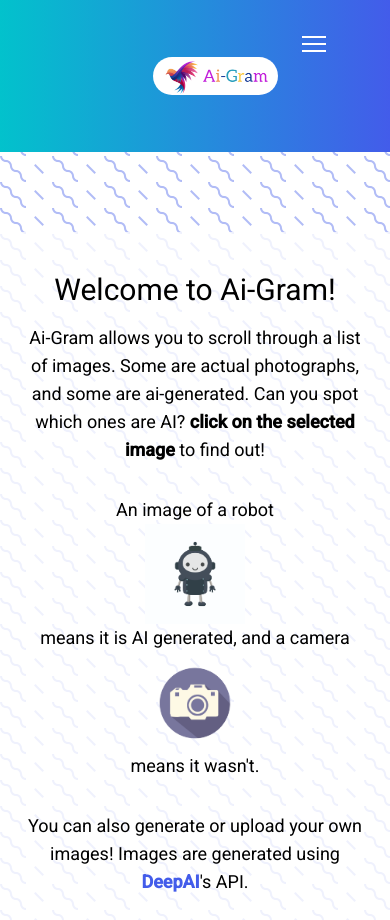
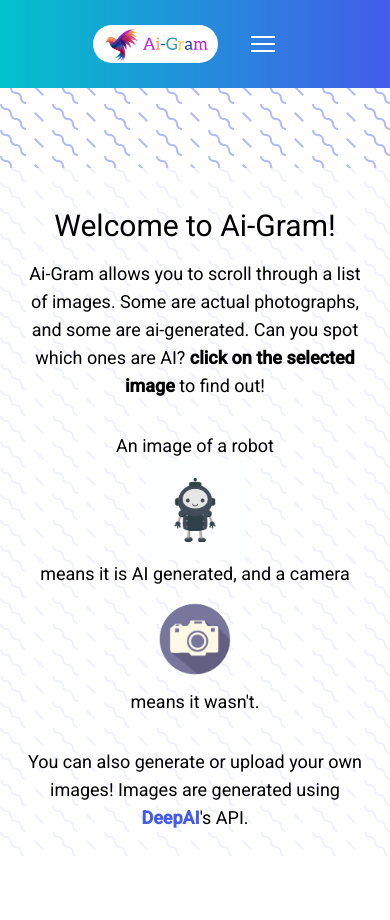
Before and after one commit to philippeducasse/cosee, a Next.js app: page /how in a window 390 px wide. After the commit the page ends 856 px from the top, so only its background shows below. Built offline with nearby package versions, Linux system fonts and the light colour scheme.

Commit message:
fixed navbar and ai parameter

```diff
--- a/app/components/Gallery.tsx
+++ b/app/components/Gallery.tsx
@@ -51,9 +51,8 @@
     // updated selectedIndex with current targetIndex
     selectedIndex.current = targetIndex;
     // update container width
-    galleryContainer.current!.style.transform = `translateX(calc(50% - ${
-      imageWidth * targetIndex + imageWidth * 0.4
-    }px))`;
+    galleryContainer.current!.style.transform = `translateX(calc(50% - ${imageWidth * targetIndex + imageWidth * 0.4
+      }px))`;
 
     let targetArrow = targetGalleryImage.querySelector(".corner");
     targetArrow!.classList.add("show-arrow");
@@ -100,6 +99,7 @@
       }
     }
   }, [filteredImages]);
+
 
   return (
     <div
@@ -148,7 +148,7 @@
               }}
             >
               <div className="details flex items-center justify-center flex-col mx-auto h-full">
-                {image.ai == true ? (
+                {image.ai ? (
                   <Image
                     src="/robot.png"
                     height={100}
--- a/app/components/UploadButton.tsx
+++ b/app/components/UploadButton.tsx
@@ -45,7 +45,7 @@
               imageUrl: imageUrl,
               createdAt: new Date(),
               tags: tags,
-              ai: `${generatedImage ? true : false}`
+              ai: !!generatedImage
             };
             await addDoc(collection(db, 'images'), imageCollection);
             setImage(null);
@@ -65,7 +65,6 @@
   };
 
   const handleSubmit = () => {
-    console.log("click");
     if (!tags.tag1 || !tags.tag2 || !tags.tag3) {
       setError('Please give your image three tags!')
     }
--- a/app/globals.css
+++ b/app/globals.css
@@ -23,8 +23,8 @@
 
 .hamburger {
   position: absolute;
-  left: 36%;
-  top: 44%;
+  top: 32%;
+  left: 60%;
   cursor: pointer;
   width: 24px;
   height: 24px;
@@ -65,7 +65,6 @@
 }
 /* NAVBAR */
 
-
 .logo {
   width: 200px;
   max-width: none;
@@ -76,8 +75,8 @@
 }
 
 .nav-container {
- width: 100vw;
- justify-content: space-around;
+  width: 100vw;
+  justify-content: space-around;
 }
 
 .nav-list {
@@ -222,33 +221,23 @@
   }
 }
 
-@media screen and (max-width: 1000px) {
+@media screen and (max-width: 975px) {
   .navbar {
     margin-bottom: 5rem;
   }
 
-  .logo{
+  .logo {
     width: 125px;
   }
-
-
 
   .nav-container {
     flex-wrap: wrap;
     gap: 15px;
   }
-  .hamburger {
-
-  }
-
 }
 
 @media screen and (max-width: 484px) {
-  .hamburger {
-    top: 13%;
-    left: 73%;
-  }
   .navbar nav {
-    height: 7rem;
+    height: 3rem;
   }
 }
--- a/package.json
+++ b/package.json
@@ -10,6 +10,7 @@
   },
   "dependencies": {
     "firebase": "^10.7.1",
+    "firebase-admin": "^13.0.1",
     "next": "14.0.3",
     "react": "^18",
     "react-dom": "^18",
```
Also changed, not shown: app/components/Navbar.tsx (+6 -5 lines), 2 other files (tests, documents, lock files or other folders).
